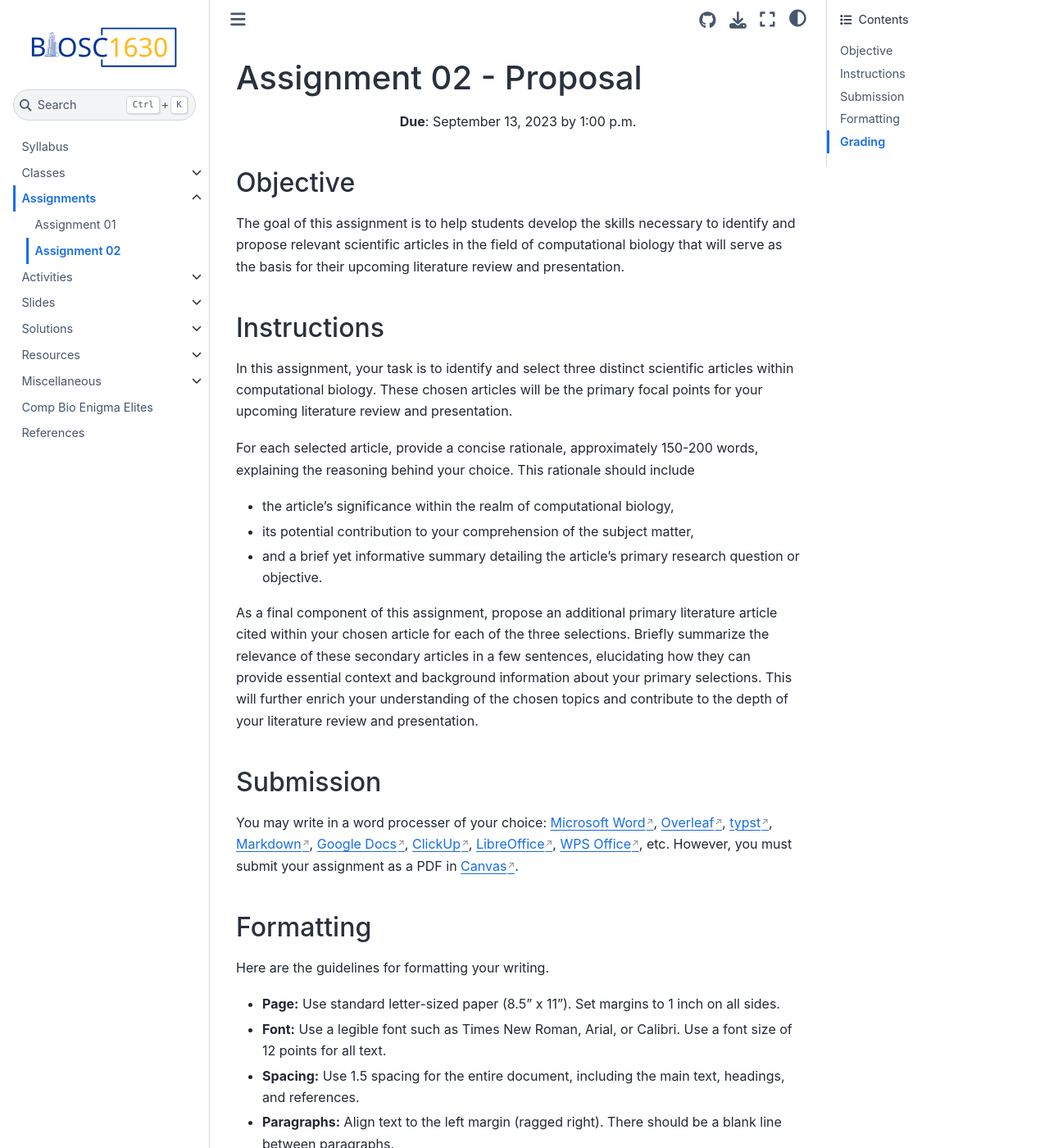
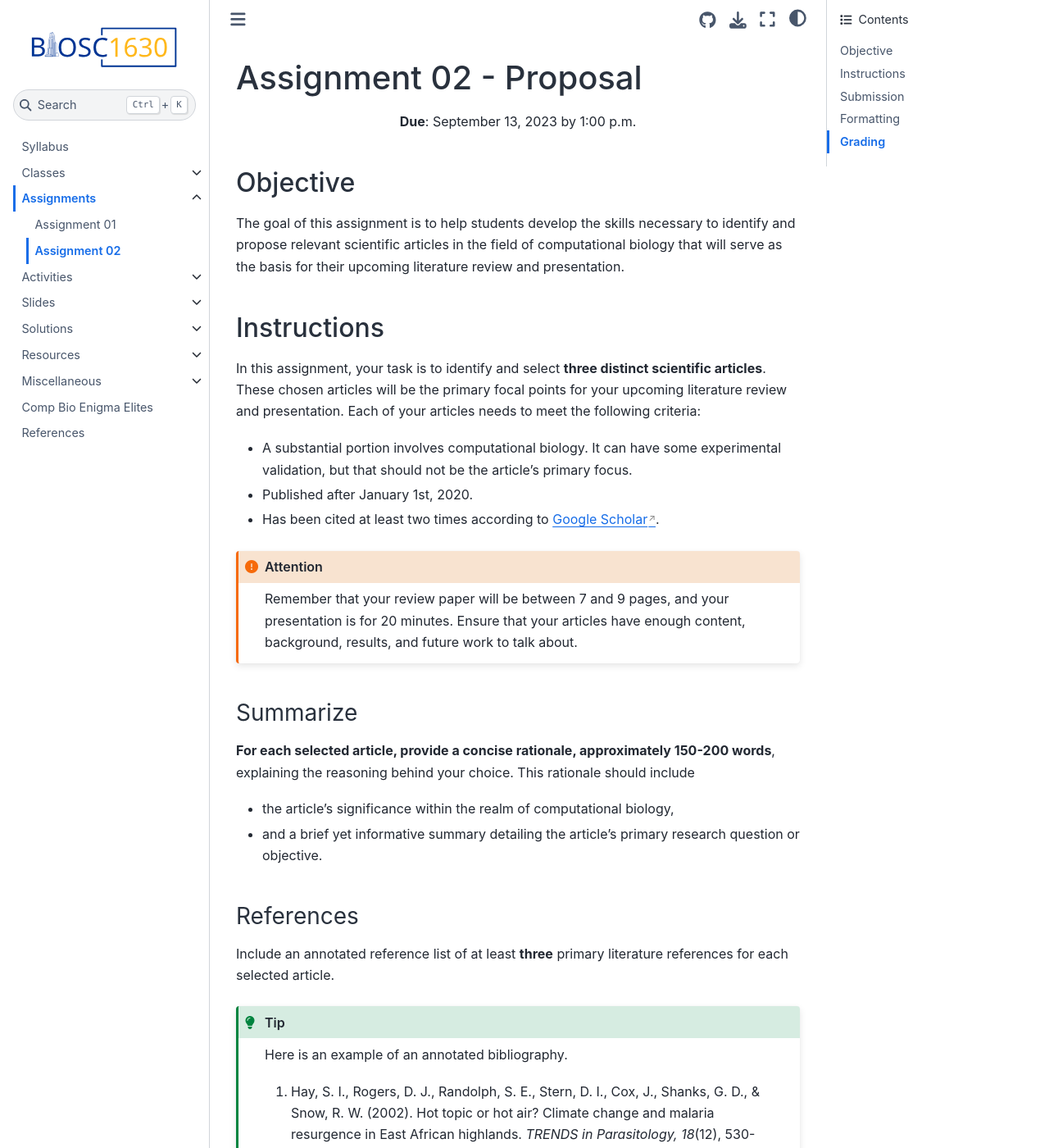
Before and after one commit to oasci/pitt-biosc1630-2023f, a Jupyter Book: the page built from book/assignments/assignment-02.md, in a window 1280 px wide and 1400 px high. Shown: the whole window at 82% size. Built offline with Jupyter Book 1.0.4 settings and Sphinx 7.4.7 and the Sphinx Book theme 1.1.4, drawn with Linux system fonts in a browser that asks for light colours; pages that are not in the unit, such as notebooks, are missing from menus; some of the changed text lies outside the part shown.

Commit message:
Fixes to assignment

```diff
--- a/book/assignments/assignment-02.md
+++ b/book/assignments/assignment-02.md
@@ -13,19 +13,47 @@ The goal of this assignment is to help students develop the skills necessary to
 
 ## Instructions
 
-In this assignment, your task is to identify and select three distinct scientific articles within computational biology.
+In this assignment, your task is to identify and select **three distinct scientific articles**.
 These chosen articles will be the primary focal points for your upcoming literature review and presentation.
+Each of your articles needs to meet the following criteria:
 
-For each selected article, provide a concise rationale, approximately 150-200 words, explaining the reasoning behind your choice.
+- A substantial portion involves computational biology.
+  It can have some experimental validation, but that should not be the article's primary focus.
+- Published after January 1st, 2020.
+- Has been cited at least two times according to [Google Scholar](https://scholar.google.com/).
+
+:::{attention}
+Remember that your review paper will be between 7 and 9 pages, and your presentation is for 20 minutes.
+Ensure that your articles have enough content, background, results, and future work to talk about.
+:::
+
+### Summarize
+
+**For each selected article, provide a concise rationale, approximately 150-200 words**, explaining the reasoning behind your choice.
 This rationale should include
 
 - the article's significance within the realm of computational biology,
-- its potential contribution to your comprehension of the subject matter,
 - and a brief yet informative summary detailing the article's primary research question or objective.
 
-As a final component of this assignment, propose an additional primary literature article cited within your chosen article for each of the three selections.
-Briefly summarize the relevance of these secondary articles in a few sentences, elucidating how they can provide essential context and background information about your primary selections.
-This will further enrich your understanding of the chosen topics and contribute to the depth of your literature review and presentation.
+### References
+
+Include an annotated reference list of at least **three** primary literature references for each selected article.
+
+:::{tip}
+Here is an example of an annotated bibliography.
+
+1. Hay, S. I., Rogers, D. J., Randolph, S. E., Stern, D. I., Cox, J., Shanks, G. D., & Snow, R. W. (2002). Hot topic or hot air? Climate change and malaria resurgence in East African highlands. *TRENDS in Parasitology, 18*(12), 530-534.
+
+> This paper argues that temperature has not changed significantly and that factors other than climate - such as drug resistance and land use change - are responsible for the increased malarian incidence.
+
+2. Stern, D. I., Gething, P. W., Kabaria, C. W., Temperley, W. H., Noor, A. M., Okiro, E. A., ... & Hay, S. I. (2011). Temperature and malaria trends in highland East Africa. *PloS one, 6*(9), e24524.
+
+> This paper argues that mean temperatures have increased significantly from 1950-2002, though there are areas of Africa where malaria has decreased while the temperature increased.
+
+3. Zhou, G., Minakawa, N., Githeko, A. K., & Yan, G. (2004). Association between climate variability and malaria epidemics in the East African highlands. *Proceedings of the National Academy of Sciences, 101*(8), 2375-2380.
+
+> This paper argues that climate variability has a more significant impact on malaria incidence than mean temperature change.
+:::
 
 ## Submission
 
```
